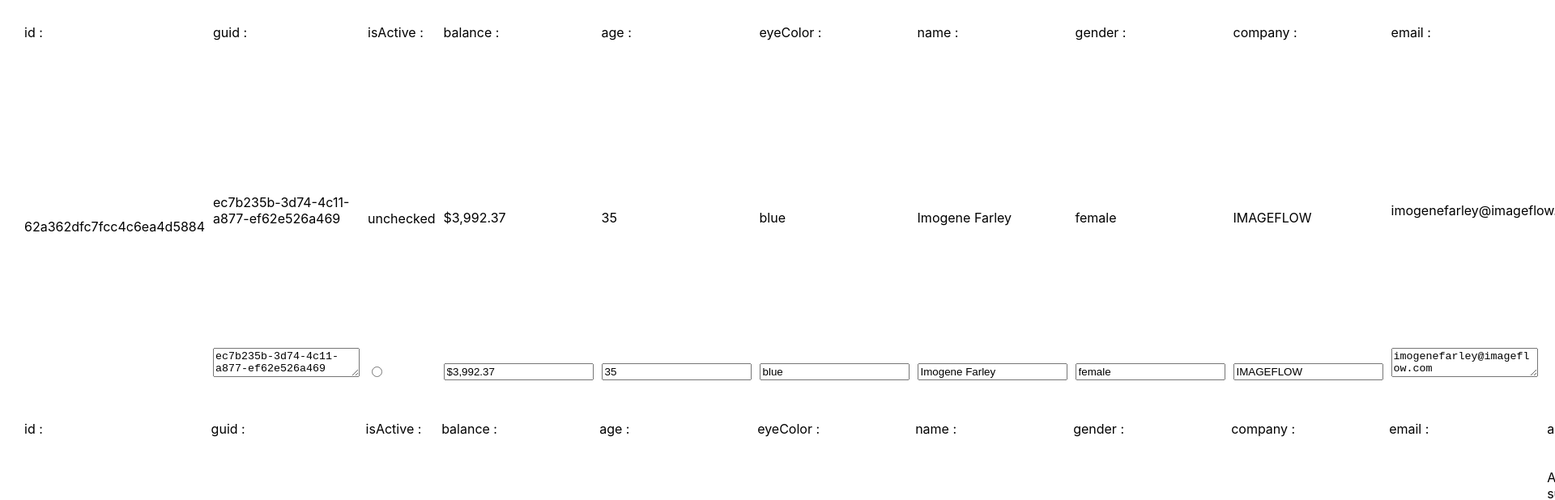
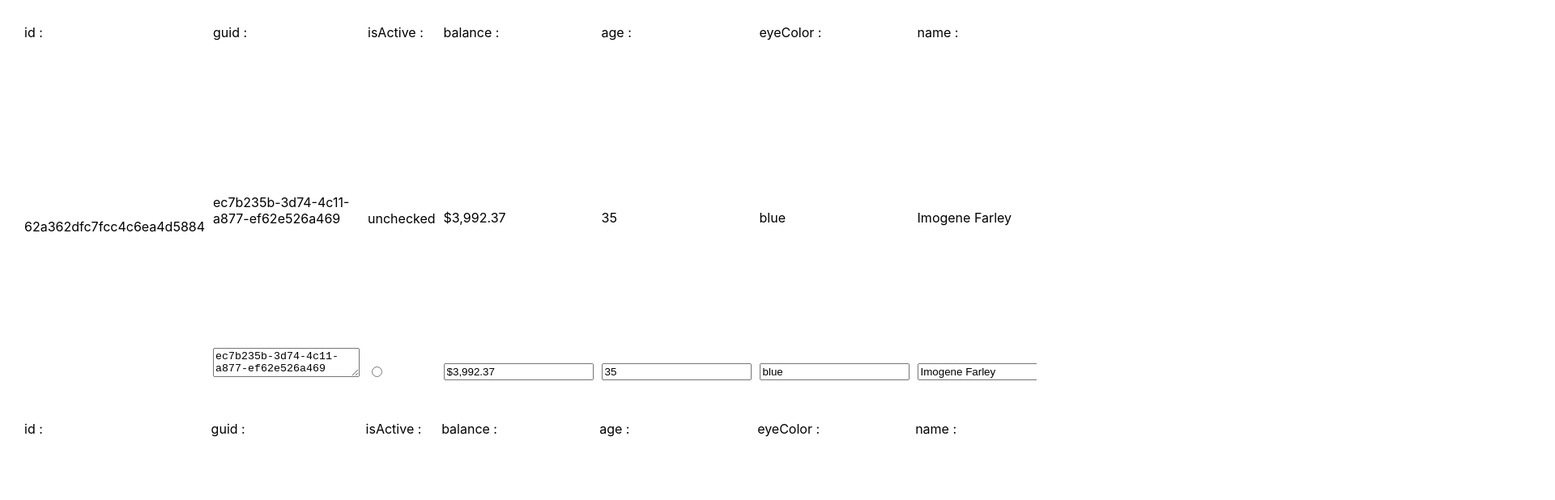
Before and after one commit to nemanja-jokic/fc-test, a React (Create React App) app: page / in a window 1280 px wide. Shown: the top 618 px of the page at 81% size, 1920 px wide, since content can reach past the window. Built offline with nearby package versions, Linux system fonts and the light colour scheme.

Commit message:
implementing infinite scroll component package

```diff
--- a/package.json
+++ b/package.json
@@ -12,6 +12,7 @@
     "@types/react-dom": "^18.0.5",
     "react": "^18.1.0",
     "react-dom": "^18.1.0",
+    "react-infinite-scroll-component": "^6.1.0",
     "react-scripts": "5.0.1",
     "typescript": "^4.7.3",
     "web-vitals": "^2.1.4"
--- a/src/App.tsx
+++ b/src/App.tsx
@@ -1,4 +1,5 @@
-import React, { useReducer } from 'react';
+import React, { useReducer, useState } from 'react';
+import InfiniteScroll from 'react-infinite-scroll-component';
 
 // Components
 import Group from './components/Group';
@@ -16,9 +17,45 @@
   const onChangeGroup = (index: any,field: any,value: any) =>
     dispatch({type: 'HANDLE-GROUP-CHANGE', payload: { index, field, value }})
 
+    const [count, setCount] = useState({
+      prev: 0,
+      next: 10
+    })
+    const [hasMore, setHasMore] = useState(true);
+    const [current, setCurrent] = useState(state.slice(count.prev, count.next))
+    const getMoreData = () => {
+      if (current.length === state.length) {
+          setHasMore(false);
+        return;
+      }
+    setTimeout(() => {
+      setCurrent(current.concat(state.slice(count.prev + 10, count.next + 10)))
+    }, 1000)
+    setCount((prevState) => ({ prev: prevState.prev + 10, next: prevState.next + 10 }))
+  }
+
   return (
     <div className="App">
-      {
+      <InfiniteScroll
+        dataLength={current.length}
+        next={getMoreData}
+        hasMore={hasMore}
+        loader={<h4>Loading...</h4>}
+      >
+        <div>
+          {current && current.map(((group , index)=> (
+            <React.Fragment key={index}>
+              <Group
+                index={index}
+                group={group}
+                onChangeGroup={onChangeGroup}
+              />
+            </React.Fragment>
+          )))
+          }
+        </div>
+      </InfiniteScroll>
+      {/* {
         state.map((group , index)=> (
           <React.Fragment key={index}>
             <Group
@@ -28,9 +65,47 @@
             />
           </React.Fragment>
         ))
-      }
+      } */}
     </div>
   );
 }
 
 export default App;
+
+// const [count, setCount] = useState({
+//   prev: 0,
+//   next: 10
+// })
+// const [hasMore, setHasMore] = useState(true);
+// const [current, setCurrent] = useState(data.slice(count.prev, count.next))
+// const getMoreData = () => {
+//   if (current.length === data.length) {
+//     setHasMore(false);
+//     return;
+//   }
+//   setTimeout(() => {
+//     setCurrent(current.concat(data.slice(count.prev + 10, count.next + 10)))
+//   }, 2000)
+//   setCount((prevState) => ({ prev: prevState.prev + 10, next: prevState.next + 10 }))
+// }
+
+// return (
+//   <InfiniteScroll
+//     dataLength={current.length}
+//     next={getMoreData}
+//     hasMore={hasMore}
+//     loader={<h4>Loading...</h4>}
+//   >
+//     <div>
+//       {current && current.map(((item, index) => (
+//         <div key={index} className="post">
+//           <h3>{`${item.title}-${item.id}`}</h3>
+//           <p>{item.body}</p>
+//         </div>
+//       )))
+//       }
+//     </div>
+//   </InfiniteScroll>
+// );
+// }
+// export default App;
--- a/src/components/Group.tsx
+++ b/src/components/Group.tsx
@@ -10,7 +10,7 @@
 }
 
 function Group({ group, onChangeGroup, index } : GroupProps) {
-
+    // console.log(`group- ${index}`)
     return (
         <div style={{
             display: 'flex',
--- a/src/reducer/store.ts
+++ b/src/reducer/store.ts
@@ -2,6 +2,7 @@
 
 const initialState = initialJSON
 const changeRow = ( state: any[], payload: { index: any; field: any; value: any } ) => {
+
   let list = state.map((item,index)=>{
     if(index === payload.index) {
       // target item
```
Also changed, not shown: 1 other file (tests, documents, lock files or other folders).
